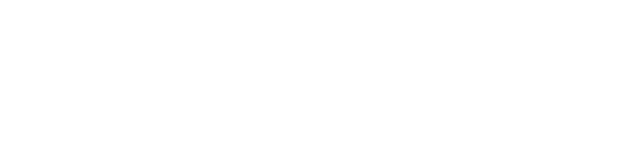
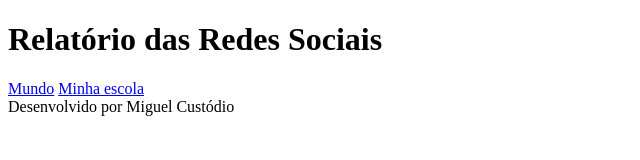
Before and after one commit to MiguelPagani/3tri-MiguelCustodio, a plain HTML site: page Redes Sociais/index.html in a window 1280 px wide. Shown: the whole page, without its empty margins (0-640 px from the left). Drawn offline with Linux system fonts and the light colour scheme.

Commit message:
Add files via upload

```diff
--- a/Redes Sociais/index.html
+++ b/Redes Sociais/index.html
@@ -8,6 +8,15 @@
     <title>Redes Sociais</title>
 </head>
 <body>
-
+    <header>
+        <h1>Relatório das Redes Sociais</h1>
+    </header>
+    <main>
+        <a href="#">Mundo</a>
+        <a href="#">Minha escola</a>
+    </main>
 </body>
+<footer>
+    Desenvolvido por Miguel Custódio
+</footer>
 </html>
```
